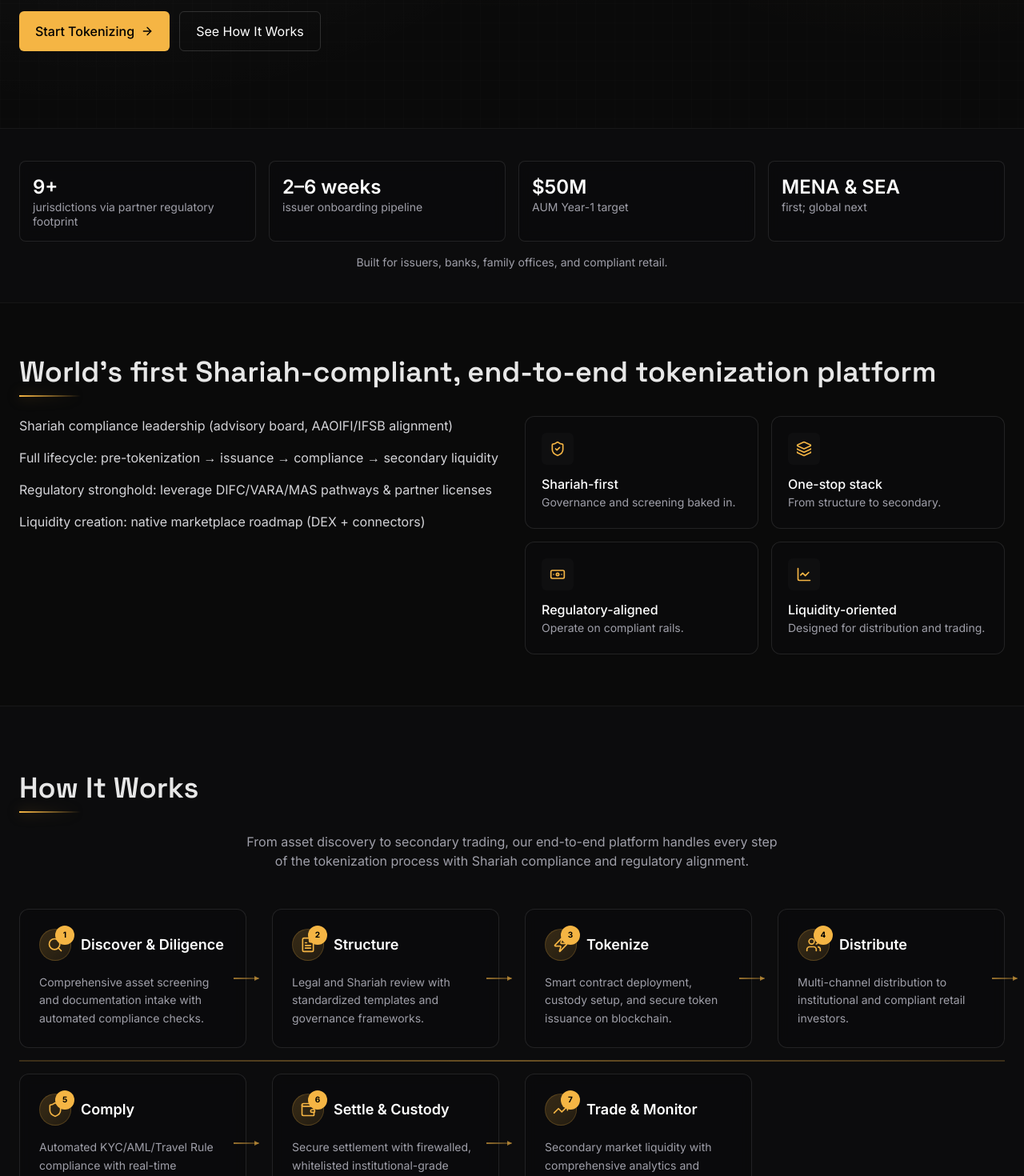
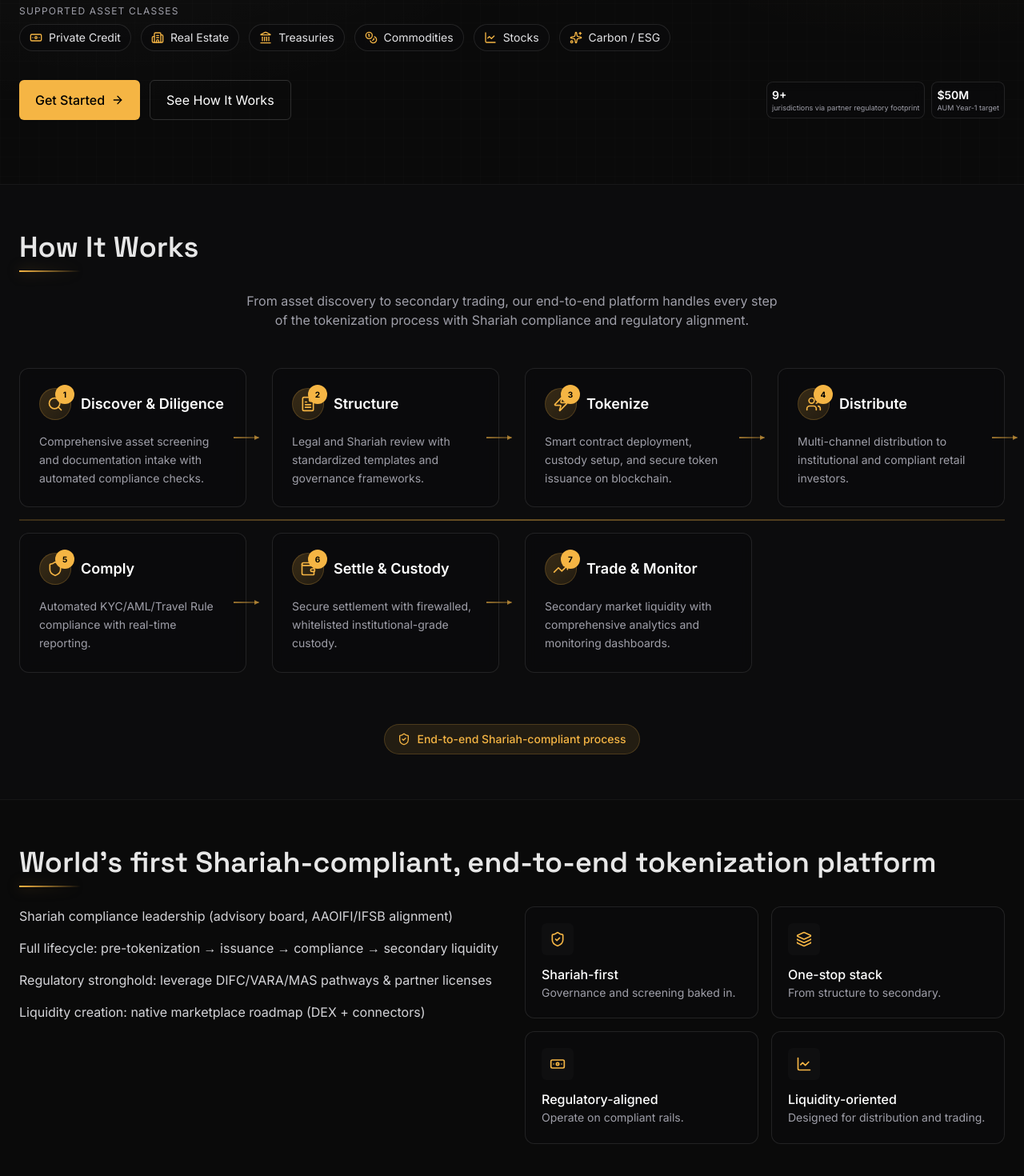
Before and after one commit to nisarakbar-coder/own-landing-page-v2, a Next.js app: page / in a window 1280 px wide. Shown: the part 380-1850 px from the top of the page at 80% size. Built offline with nearby package versions, Linux system fonts and the light colour scheme.

Commit message:
cosmetic changes

```diff
--- a/src/app/page.tsx
+++ b/src/app/page.tsx
@@ -23,11 +23,11 @@ const fadeUp = {
   viewport: { once: true, amount: 0.2 },
 };
 
-function Stat({ label, value }: { label: string; value: string }) {
+function Stat({ label, value, compact = false, inline = false }: { label: string; value: string; compact?: boolean; inline?: boolean }) {
   return (
-    <div className="rounded-lg border border-white/10 bg-panel/60 p-3 sm:p-4 backdrop-blur-sm">
-      <div className="text-lg sm:text-xl md:text-2xl font-semibold text-white">{value}</div>
-      <div className="text-xs sm:text-sm text-zinc-400 leading-tight">{label}</div>
+    <div className={`rounded-lg border border-white/10 bg-panel/60 ${inline ? "p-1.5" : compact ? "p-2" : "p-3 sm:p-4"} backdrop-blur-sm`}>
+      <div className={`${inline ? "text-sm" : compact ? "text-base sm:text-lg" : "text-lg sm:text-xl md:text-2xl"} font-semibold text-white`}>{value}</div>
+      <div className={`${inline ? "text-[9px]" : compact ? "text-[10px] sm:text-xs" : "text-xs sm:text-sm"} text-zinc-400 leading-tight`}>{label}</div>
     </div>
   );
 }
@@ -85,7 +85,7 @@ function CTAButtons() {
   return (
     <div className="flex flex-col sm:flex-row gap-3">
       <Link href="#contact" className="focus-ring shine inline-flex items-center justify-center gap-2 rounded-md bg-gold px-4 sm:px-5 py-3 text-black font-medium hover:bg-[var(--gold-600)] transition-colors text-sm sm:text-base">
-        Start Tokenizing <ArrowRight className="h-4 w-4" />
+        Get Started <ArrowRight className="h-4 w-4" />
       </Link>
       <Link href="#how" className="focus-ring inline-flex items-center justify-center gap-2 rounded-md border border-white/15 bg-transparent px-4 sm:px-5 py-3 text-white hover:bg-white/5 text-sm sm:text-base">
         See How It Works
@@ -122,7 +122,7 @@ function MobileNav({ isOpen, onClose }: { isOpen: boolean; onClose: () => void }
           className="focus-ring shine inline-flex items-center gap-2 rounded-md bg-gold px-4 py-2 text-black font-medium hover:bg-[var(--gold-600)] transition-colors"
           onClick={onClose}
         >
-          Start Tokenizing
+          Get Started
         </Link>
       </div>
     </motion.div>
@@ -143,7 +143,7 @@ function StickyMobileCTA() {
     <div className={`fixed inset-x-0 bottom-3 z-50 px-4 transition ${show ? "opacity-100" : "pointer-events-none opacity-0"} md:hidden`}>
       <div className="mx-auto max-w-screen-sm rounded-full border border-white/10 bg-panel/80 p-2 backdrop-blur supports-[backdrop-filter]:bg-panel/60">
         <Link href="#contact" className="shine focus-ring inline-flex w-full items-center justify-center gap-2 rounded-full bg-gold px-5 py-3 text-black font-semibold">
-          Start Tokenizing <ArrowRight className="h-4 w-4" />
+          Get Started <ArrowRight className="h-4 w-4" />
         </Link>
       </div>
     </div>
@@ -164,7 +164,7 @@ export default function Home() {
               <Link href="#how" className="hover:text-gold transition-colors">How it Works</Link>
               <Link href="#contact" className="hover:text-gold transition-colors">Contact</Link>
               <Link href="#contact" className="focus-ring shine inline-flex items-center gap-2 rounded-md bg-gold px-4 py-2 text-black font-medium hover:bg-[var(--gold-600)] transition-colors">
-                Start Tokenizing
+                Get Started
               </Link>
             </nav>
             <button
@@ -183,7 +183,7 @@ export default function Home() {
         {/* Hero */}
       <section className="relative overflow-hidden">
         <div className="absolute inset-0 bg-grid opacity-20" />
-        <div className="relative mx-auto max-w-7xl px-4 sm:px-6 pt-20 pb-16 md:pt-28 md:pb-24">
+        <div className="relative mx-auto max-w-7xl px-4 sm:px-6 pt-20 pb-14 md:pt-28 md:pb-20">
           <motion.div {...fadeUp}>
             <div className="mb-4 flex flex-wrap gap-2 text-xs sm:text-sm text-zinc-400">
               <span>Regulatory-aligned</span>
@@ -198,52 +198,66 @@ export default function Home() {
             <p className="mt-4 max-w-2xl text-sm sm:text-base text-zinc-300">
               OWN Lab is the end-to-end platform for issuing, managing, and trading tokenized RWAs—built for Islamic finance hubs and global capital connectivity.
             </p>
+            {/* Supported Asset Classes — moved higher for visibility */}
+            <motion.div
+              className="mt-5 sm:mt-6"
+              {...fadeUp}
+            >
+              <div className="mb-2 text-[10px] sm:text-xs uppercase tracking-widest text-zinc-400">Supported asset classes</div>
+              <div className="flex gap-2 sm:gap-3 overflow-x-auto md:flex-wrap md:overflow-visible whitespace-nowrap md:whitespace-normal pb-1">
+                <div className="inline-flex items-center gap-2 rounded-full border border-white/10 bg-panel/60 px-3 py-1.5 text-xs sm:text-sm text-zinc-200 hover:border-gold/30 hover:bg-gold/5 transition">
+                  <Banknote className="h-3.5 w-3.5 sm:h-4 sm:w-4 text-gold" />
+                  <span>Private Credit</span>
+                </div>
+                <div className="inline-flex items-center gap-2 rounded-full border border-white/10 bg-panel/60 px-3 py-1.5 text-xs sm:text-sm text-zinc-200 hover:border-gold/30 hover:bg-gold/5 transition">
+                  <Building2 className="h-3.5 w-3.5 sm:h-4 sm:w-4 text-gold" />
+                  <span>Real Estate</span>
+                </div>
+                <div className="inline-flex items-center gap-2 rounded-full border border-white/10 bg-panel/60 px-3 py-1.5 text-xs sm:text-sm text-zinc-200 hover:border-gold/30 hover:bg-gold/5 transition">
+                  <Landmark className="h-3.5 w-3.5 sm:h-4 sm:w-4 text-gold" />
+                  <span>Treasuries</span>
+                </div>
+                <div className="inline-flex items-center gap-2 rounded-full border border-white/10 bg-panel/60 px-3 py-1.5 text-xs sm:text-sm text-zinc-200 hover:border-gold/30 hover:bg-gold/5 transition">
+                  <Coins className="h-3.5 w-3.5 sm:h-4 sm:w-4 text-gold" />
+                  <span>Commodities</span>
+                </div>
+                <div className="inline-flex items-center gap-2 rounded-full border border-white/10 bg-panel/60 px-3 py-1.5 text-xs sm:text-sm text-zinc-200 hover:border-gold/30 hover:bg-gold/5 transition">
+                  <LineChart className="h-3.5 w-3.5 sm:h-4 sm:w-4 text-gold" />
+                  <span>Stocks</span>
+                </div>
+                <div className="inline-flex items-center gap-2 rounded-full border border-white/10 bg-panel/60 px-3 py-1.5 text-xs sm:text-sm text-zinc-200 hover:border-gold/30 hover:bg-gold/5 transition">
+                  <Sparkles className="h-3.5 w-3.5 sm:h-4 sm:w-4 text-gold" />
+                  <span>Carbon / ESG</span>
+                </div>
+              </div>
+            </motion.div>
             <div className="mt-6 sm:mt-8">
-              <CTAButtons />
+              {/* Desktop/tablet: buttons left, compact metrics inline to the right */}
+              <div className="hidden md:flex items-center justify-between gap-6">
+                <div className="justify-self-start">
+                  <CTAButtons />
+                </div>
+                <div className="flex items-center gap-2">
+                  <Stat inline value="9+" label="jurisdictions via partner regulatory footprint" />
+                  <Stat inline value="$50M" label="AUM Year-1 target" />
+                </div>
+              </div>
+              {/* Mobile: buttons first, compact metrics inline below */}
+              <div className="md:hidden">
+                <CTAButtons />
+                <div className="mt-5 sm:mt-6 flex flex-wrap items-center gap-2">
+                  <Stat inline value="9+" label="jurisdictions via partner regulatory footprint" />
+                  <Stat inline value="$50M" label="AUM Year-1 target" />
+                </div>
+              </div>
             </div>
           </motion.div>
         </div>
       </section>
 
-      {/* Metrics */}
-      <section aria-label="Key metrics" className="border-t border-white/5 bg-muted/50">
-        <div className="mx-auto max-w-7xl px-4 sm:px-6 py-8 sm:py-10">
-          <motion.div className="grid grid-cols-2 gap-3 sm:gap-4 md:grid-cols-4" {...fadeUp}>
-            <Stat value="9+" label="jurisdictions via partner regulatory footprint" />
-            <Stat value="2–6 weeks" label="issuer onboarding pipeline" />
-            <Stat value="$50M" label="AUM Year-1 target" />
-            <Stat value="MENA & SEA" label="first; global next" />
-          </motion.div>
-          <p className="mt-4 text-center text-xs sm:text-sm text-zinc-400">
-            Built for issuers, banks, family offices, and compliant retail.
-          </p>
-        </div>
-      </section>
-
-      {/* Strategic Positioning */}
-      <section className="border-t border-white/5">
-        <div className="mx-auto max-w-7xl px-4 sm:px-6 py-12 sm:py-16">
-          <SectionHeading title="World's first Shariah-compliant, end-to-end tokenization platform" />
-          <div className="grid gap-6 sm:gap-8 md:grid-cols-2">
-            <motion.ul className="space-y-3 sm:space-y-4 text-sm sm:text-base text-zinc-300" {...fadeUp}>
-              <li>Shariah compliance leadership (advisory board, AAOIFI/IFSB alignment)</li>
-              <li>Full lifecycle: pre-tokenization → issuance → compliance → secondary liquidity</li>
-              <li>Regulatory stronghold: leverage DIFC/VARA/MAS pathways & partner licenses</li>
-              <li>Liquidity creation: native marketplace roadmap (DEX + connectors)</li>
-            </motion.ul>
-            <motion.div className="grid grid-cols-1 sm:grid-cols-2 gap-3 sm:gap-4" {...fadeUp}>
-              <IconCard icon={ShieldCheck} title="Shariah-first" desc="Governance and screening baked in." />
-              <IconCard icon={Layers} title="One-stop stack" desc="From structure to secondary." />
-              <IconCard icon={Banknote} title="Regulatory-aligned" desc="Operate on compliant rails." />
-              <IconCard icon={LineChart} title="Liquidity-oriented" desc="Designed for distribution and trading." />
-            </motion.div>
-          </div>
-        </div>
-      </section>
-
       {/* How It Works */}
       <section id="how" className="border-t border-white/5 bg-muted/50">
-        <div className="mx-auto max-w-7xl px-4 sm:px-6 py-12 sm:py-16 md:py-20">
+        <div className="mx-auto max-w-7xl px-4 sm:px-6 py-10 sm:py-12 md:py-14">
           <motion.div {...fadeUp}>
           <SectionHeading title="How It Works" />
             <p className="mb-8 sm:mb-12 text-center text-sm sm:text-base text-zinc-400 max-w-2xl mx-auto">
@@ -378,82 +392,42 @@ export default function Home() {
         </div>
       </section>
 
-      {/* Asset Classes */}
+
+
+
+
+      {/* Strategic Positioning */}
       <section className="border-t border-white/5">
-        <div className="mx-auto max-w-7xl px-4 sm:px-6 py-12 sm:py-16">
-          <SectionHeading title="Asset Classes" />
-          <motion.div className="grid gap-3 sm:gap-4 sm:grid-cols-2 lg:grid-cols-3" {...fadeUp}>
-            <IconCard icon={Banknote} title="Private Credit / Sukuk-style yield" desc="Highest near-term adoption; enterprise pilots." />
-            <IconCard icon={Building2} title="Real Estate" desc="Fractional CRE/REIT-style, ijara/musharakah structures." />
-            <IconCard icon={Landmark} title="Treasuries / Cash Equivalents" desc="Tokenized liquidity products (select markets)." />
-            <IconCard icon={Coins} title="Commodities (Gold)" desc="Shariah-certified bullion tokens with vault partners." />
-            <IconCard icon={LineChart} title="Stocks (screened baskets)" desc="Shariah-screened equity exposures via partners." />
-            <IconCard icon={Sparkles} title="Carbon / ESG (optional)" desc="On-chain provenance as standards mature." />
-          </motion.div>
-          <p className="mt-4 text-xs sm:text-sm text-zinc-400">Each card: 1-line benefit, "Learn more".</p>
+        <div className="mx-auto max-w-7xl px-4 sm:px-6 py-10 sm:py-12 md:py-14">
+          <SectionHeading title="World's first Shariah-compliant, end-to-end tokenization platform" />
+          <div className="grid gap-6 sm:gap-8 md:grid-cols-2">
+            <motion.ul className="space-y-3 sm:space-y-4 text-sm sm:text-base text-zinc-300" {...fadeUp}>
+              <li>Shariah compliance leadership (advisory board, AAOIFI/IFSB alignment)</li>
+              <li>Full lifecycle: pre-tokenization → issuance → compliance → secondary liquidity</li>
+              <li>Regulatory stronghold: leverage DIFC/VARA/MAS pathways & partner licenses</li>
+              <li>Liquidity creation: native marketplace roadmap (DEX + connectors)</li>
+            </motion.ul>
+            <motion.div className="grid grid-cols-1 sm:grid-cols-2 gap-3 sm:gap-4" {...fadeUp}>
+              <IconCard icon={ShieldCheck} title="Shariah-first" desc="Governance and screening baked in." />
+              <IconCard icon={Layers} title="One-stop stack" desc="From structure to secondary." />
+              <IconCard icon={Banknote} title="Regulatory-aligned" desc="Operate on compliant rails." />
+              <IconCard icon={LineChart} title="Liquidity-oriented" desc="Designed for distribution and trading." />
+            </motion.div>
+          </div>
+
+
         </div>
       </section>
 
-      {/* For Whom */}
-      <section className="border-t border-white/5 bg-muted/50">
-        <div className="mx-auto max-w-7xl px-4 sm:px-6 py-12 sm:py-16">
-          <SectionHeading title="Built for Issuers & Investors" />
-          <div className="grid gap-6 sm:gap-8 md:grid-cols-2">
-            <motion.div {...fadeUp}>
-              <h3 className="font-display text-lg sm:text-xl text-white">Issuers</h3>
-              <ul className="mt-2 list-disc space-y-1 pl-5 text-sm sm:text-base text-zinc-300">
-                <li>Real-estate developers, sukuk originators, commodity firms, banks, sovereigns</li>
-              </ul>
-              <p className="mt-2 text-xs sm:text-sm text-zinc-400">Value: Faster onboarding (2–6 weeks), turnkey legal/shariah, distribution, reporting.</p>
-            </motion.div>
-            <motion.div {...fadeUp}>
-              <h3 className="font-display text-lg sm:text-xl text-white">Investors</h3>
-              <ul className="mt-2 list-disc space-y-1 pl-5 text-sm sm:text-base text-zinc-300">
-                <li>Islamic banks/wealth, family offices, compliant retail, crypto-natives</li>
-              </ul>
-              <p className="mt-2 text-xs sm:text-sm text-zinc-400">Value: Ethical access, yield opportunities, regulated rails, on-chain transparency.</p>
-            </motion.div>
-          </div>
-        </div>
-      </section>
 
-      {/* Regulatory & Trust */}
-      <section className="border-t border-white/5">
-        <div className="mx-auto max-w-7xl px-4 sm:px-6 py-12 sm:py-16">
-          <SectionHeading title="Regulatory & Shariah" />
-          <div className="grid gap-6 sm:gap-8 md:grid-cols-2">
-            <motion.div {...fadeUp}>
-              <h3 className="font-display text-lg sm:text-xl text-white">Regulatory Moat</h3>
-              <p className="mt-2 text-sm sm:text-base text-zinc-300">Leverage partner coverage in 9 jurisdictions; target DIFC/VARA/MAS; audits, custody, reporting standards.</p>
-              <p className="mt-2 text-xs sm:text-sm text-zinc-400">Timeline: Pakistan SECP sandbox → GCC → Malaysia → global connectors.</p>
-            </motion.div>
-            <motion.div {...fadeUp}>
-              <h3 className="font-display text-lg sm:text-xl text-white">Shariah Governance</h3>
-              <p className="mt-2 text-sm sm:text-base text-zinc-300">Board setup, certification process, ongoing screening; template-based structures.</p>
-            </motion.div>
-          </div>
-        </div>
-      </section>
 
-      {/* Feature Stack */}
-      <section className="border-t border-white/5 bg-muted/50">
-        <div className="mx-auto max-w-7xl px-4 sm:px-6 py-12 sm:py-16">
-          <SectionHeading title="Platform Features" />
-          <motion.div className="grid gap-3 sm:gap-4 sm:grid-cols-2 lg:grid-cols-4" {...fadeUp}>
-            <IconCard icon={Layers} title="White-label issuer portal" desc="Launch with enterprise-grade controls." />
-            <IconCard icon={Sparkles} title="Tokenization SDKs" desc="Standardized issuance smart contracts." />
-            <IconCard icon={ShieldCheck} title="Compliance APIs" desc="KYC/AML/Travel Rule integrations." />
-            <IconCard icon={LineChart} title="Investor dashboards" desc="Real-time analytics and reporting." />
-            <IconCard icon={Banknote} title="Custody/WaaS" desc="Firewalled, whitelisted wallets." />
-            <IconCard icon={Coins} title="Secondary connectors" desc="Pathways to compliant liquidity." />
-            <IconCard icon={Landmark} title="Marketplace roadmap" desc="Native venue for distribution." />
-          </motion.div>
-        </div>
-      </section>
+
+
+
 
       {/* CTA Band */}
       <section id="contact" className="border-y border-white/5">
-        <div className="mx-auto max-w-7xl px-4 sm:px-6 py-12 sm:py-16 text-center">
+        <div className="mx-auto max-w-7xl px-4 sm:px-6 py-10 sm:py-12 md:py-14 text-center">
           <h3 className="font-display text-xl sm:text-2xl md:text-3xl">Bring your next asset on-chain—safely and fast.</h3>
           <p className="mt-2 text-xs sm:text-sm text-zinc-400">Enterprise pricing tailored by asset class and jurisdiction.</p>
           <div className="mt-6 flex justify-center">
```
